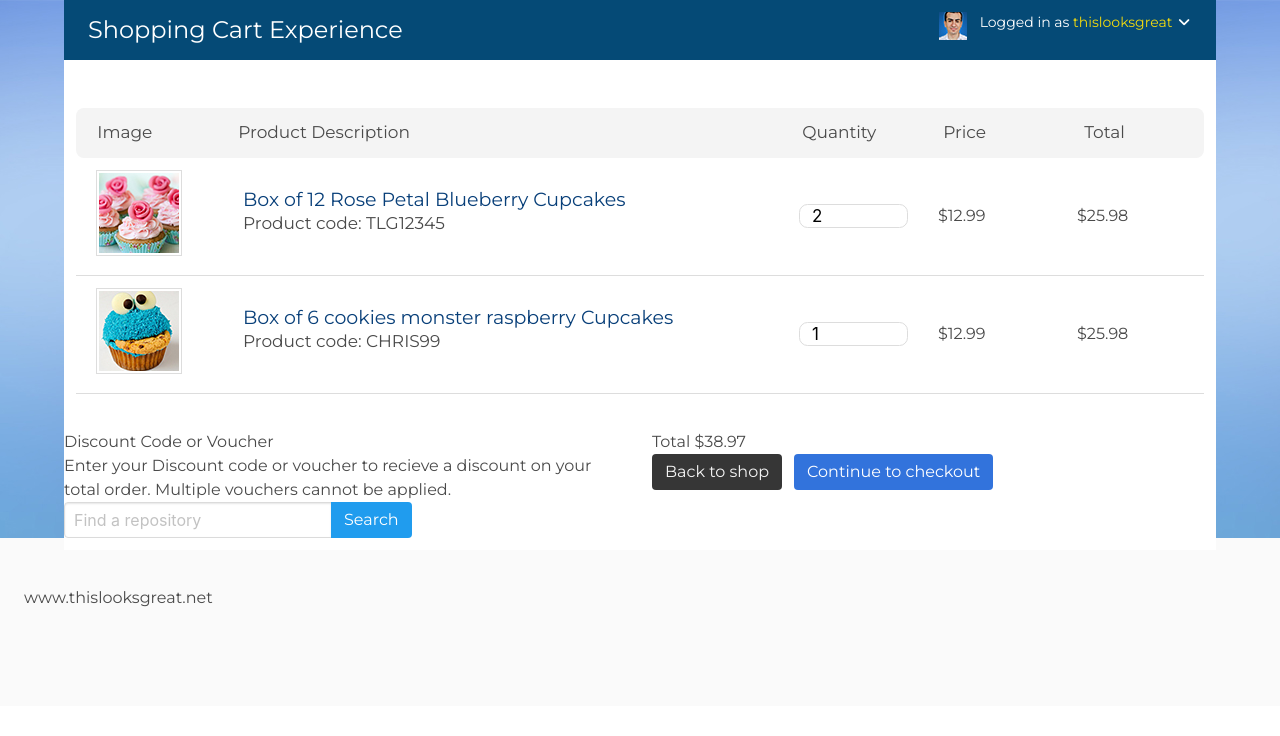
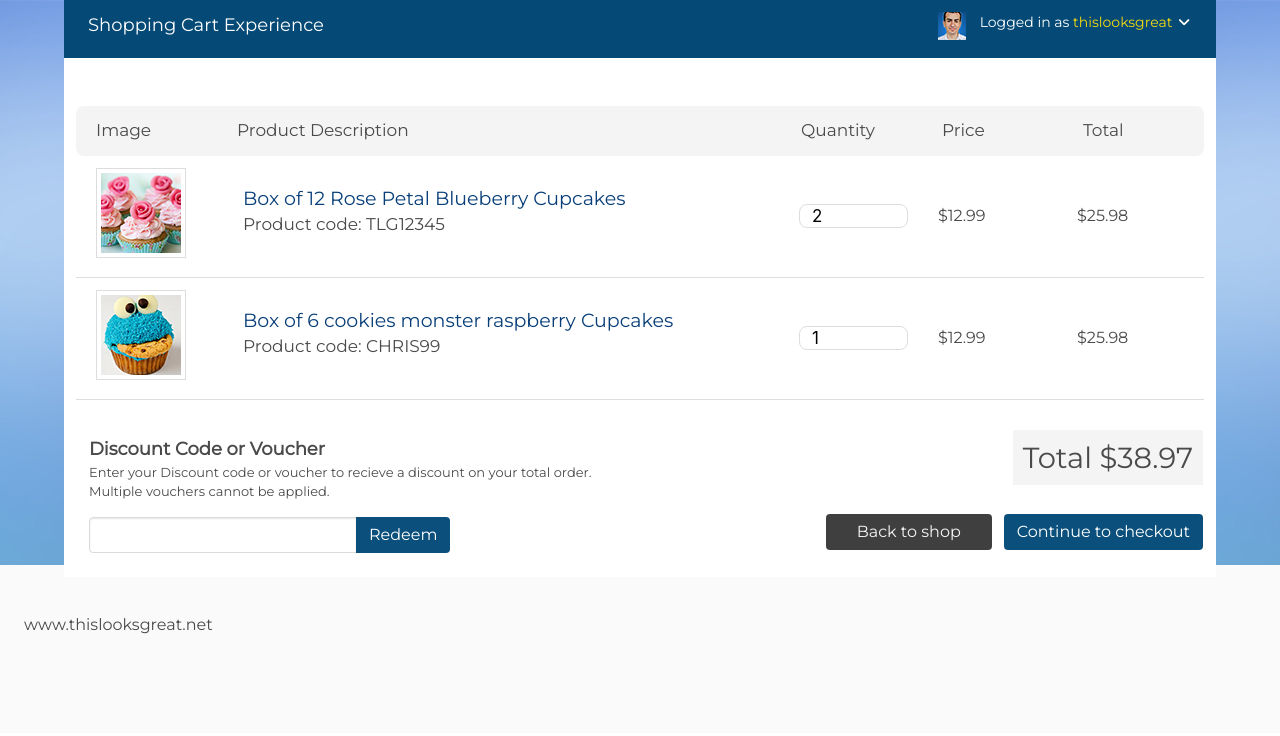
Before and after one commit to DOUARA/React-Shopping-Cart, a plain HTML site: page index.html in a window 1280 px wide. Drawn offline with nearby package versions, Linux system fonts and the light colour scheme.

Commit message:
checkout section styling

```diff
--- a/assets/css/style.css
+++ b/assets/css/style.css
@@ -12,21 +12,21 @@ body {
     background-color: #054a76;
     color: #fff;
     margin: 0;
-    padding: 0 0.75em;
+    padding: 0 12px;
 }
 
 .logo-text h1 {
-    font-size: 1.5em;
+    font-size: 18px;
 
 }
 
 .user-info {
     text-align: right;
-    font-size: 0.875em;
+    font-size: 14px;
 }
 
 .user-info img {
-    margin-right: 0.625em;
+    margin-right: 10px;
 }
 
 .user-info .dropdown-menu {
@@ -44,12 +44,12 @@ body {
 /* product's table style */
 .table-header {
     background: #f4f4f4;
-    border-radius: 0.5em;
+    border-radius: 8px;
 }
 
 .table-header .column {
-    font-size: 1.063em;
-    padding-left: 1.25em;
+    font-size: 17px;
+    padding-left: 20px;
 }
 
 .product-row {
@@ -57,28 +57,28 @@ body {
 }
 
 .product-image {
-    padding-left: 1.25em;
+    padding-left: 20px;
 }
 
 .product-image img {
     border: 1px solid #dddddd;
-    padding: 0.125em;
+    padding: 4px;
 }
 
 .product-title {
-    padding-left: 1.25em;
+    padding-left: 20px;
     display: flex;
     flex-wrap: wrap;
     align-items: center;
 }
 
 .product-title h1 {
-    font-size: 1.188em;
+    font-size: 19px;
     color: #083f79;
 }
 
 .product-title h2  {
-    font-size: 1.063em;
+    font-size: 17px;
     margin-top: -45px;
 }
 
@@ -88,8 +88,50 @@ body {
 }
 
 input.quantity {
-    border-radius: 0.5em;
-    font-size: 1.063em;
+    border-radius: 8px;
+    font-size: 17px;
     border: 1px solid #dddddd;
     padding-left:12px;
 }
+
+/* discount setion style */
+.checkout {
+   padding-left: 25px;
+}
+
+.discount h1 {
+    font-size: 18px;
+    font-weight: 600;
+}
+
+p {
+    font-size: 13px;
+    margin-bottom: 15px;
+}
+
+
+
+.submit-form {
+    text-align: right;
+    padding-right: 25px;
+}
+
+.submit-form .field.is-grouped {
+    justify-content: flex-end;
+    margin-top: 35px;
+}
+
+.total {
+    font-size: 29px;
+    background: #f4f4f4;
+    padding: 10px;
+}
+
+.is-link {
+    background-color: #0b507c !important;
+}
+.is-dark {
+    background-color: #3f3f3f !important;
+    padding-left: 30px;
+    padding-right: 30px;
+}
--- a/index.html
+++ b/index.html
@@ -108,11 +108,11 @@
 
                 <div class="field has-addons">
                     <div class="control">
-                        <input class="input" type="text" placeholder="Find a repository">
+                        <input class="input" type="text">
                     </div>
                     <div class="control">
-                        <a class="button is-info">
-                            Search
+                        <a class="button is-link">
+                            Redeem
                         </a>
                     </div>
                 </div>
```
